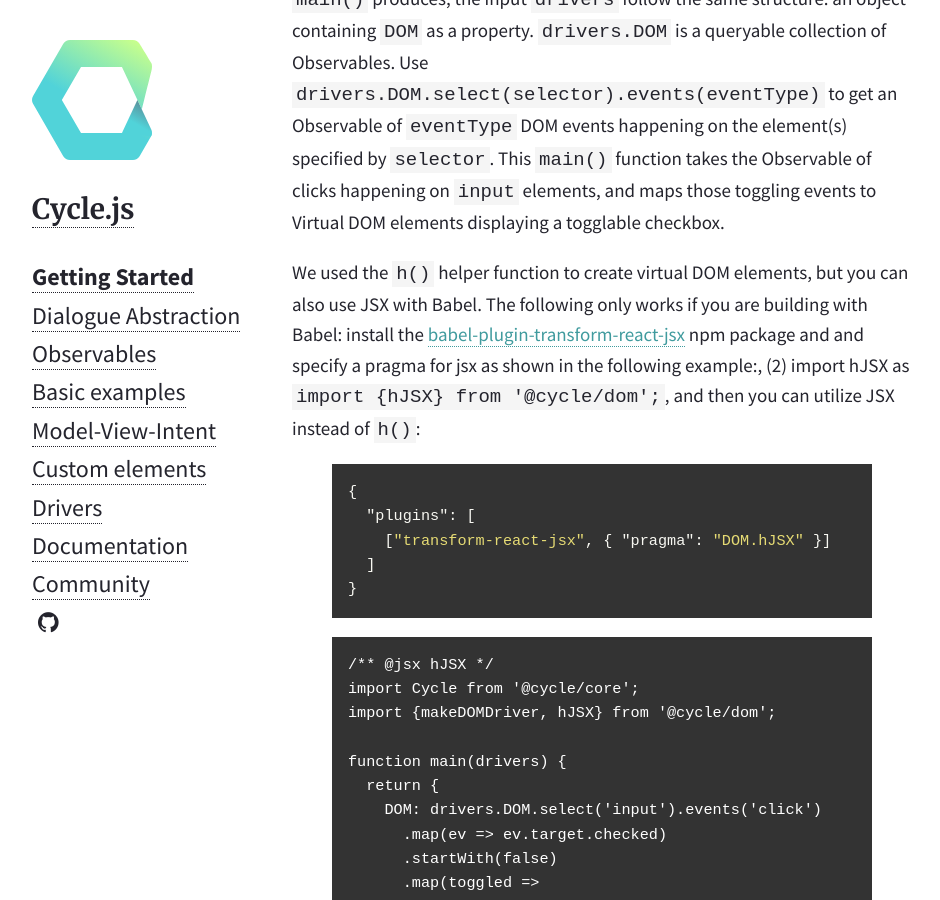
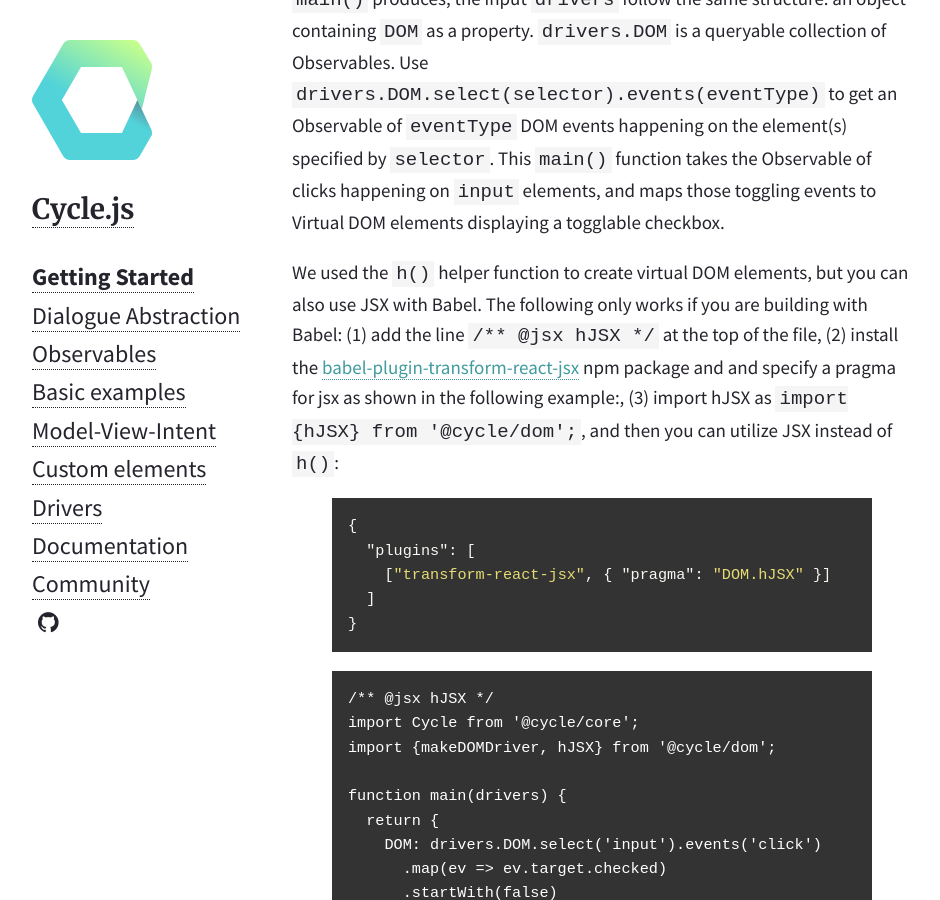
Before and after one commit to cyclejs/old-website, a Jekyll site: the page built from _posts/2015-01-31-getting-started.md, in a window 1280 px wide and 900 px high, scrolled down 3233 px. Shown: the whole window, without its empty margins (168-1108 px from the left). Built offline with Jekyll 4.4.1, drawn with Linux system fonts in a browser that asks for light colours; nearby versions of some CDN libraries.

Commit message:
The "@jsx hJSX" tag is still required

```diff
--- a/_posts/2015-01-31-getting-started.md
+++ b/_posts/2015-01-31-getting-started.md
@@ -103,7 +103,7 @@
 
 Function `main()` now takes `drivers` as input. Just like the output `main()` produces, the input `drivers` follow the same structure: an object containing `DOM` as a property. `drivers.DOM` is a queryable collection of Observables. Use `drivers.DOM.select(selector).events(eventType)` to get an Observable of `eventType` DOM events happening on the element(s) specified by `selector`. This `main()` function takes the Observable of clicks happening on `input` elements, and maps those toggling events to Virtual DOM elements displaying a togglable checkbox.
 
-We used the `h()` helper function to create virtual DOM elements, but you can also use JSX with Babel. The following only works if you are building with Babel: install the [babel-plugin-transform-react-jsx](http://babeljs.io/docs/plugins/transform-react-jsx/) npm package and and specify a pragma for jsx as shown in the following example:, (2) import hJSX as `import {hJSX} from '@cycle/dom';`, and then you can utilize JSX instead of `h()`:
+We used the `h()` helper function to create virtual DOM elements, but you can also use JSX with Babel. The following only works if you are building with Babel: (1) add the line `/** @jsx hJSX */` at the top of the file, (2) install the [babel-plugin-transform-react-jsx](http://babeljs.io/docs/plugins/transform-react-jsx/) npm package and and specify a pragma for jsx as shown in the following example:, (3) import hJSX as `import {hJSX} from '@cycle/dom';`, and then you can utilize JSX instead of `h()`:
 
 {% highlight json %}
 {
```
